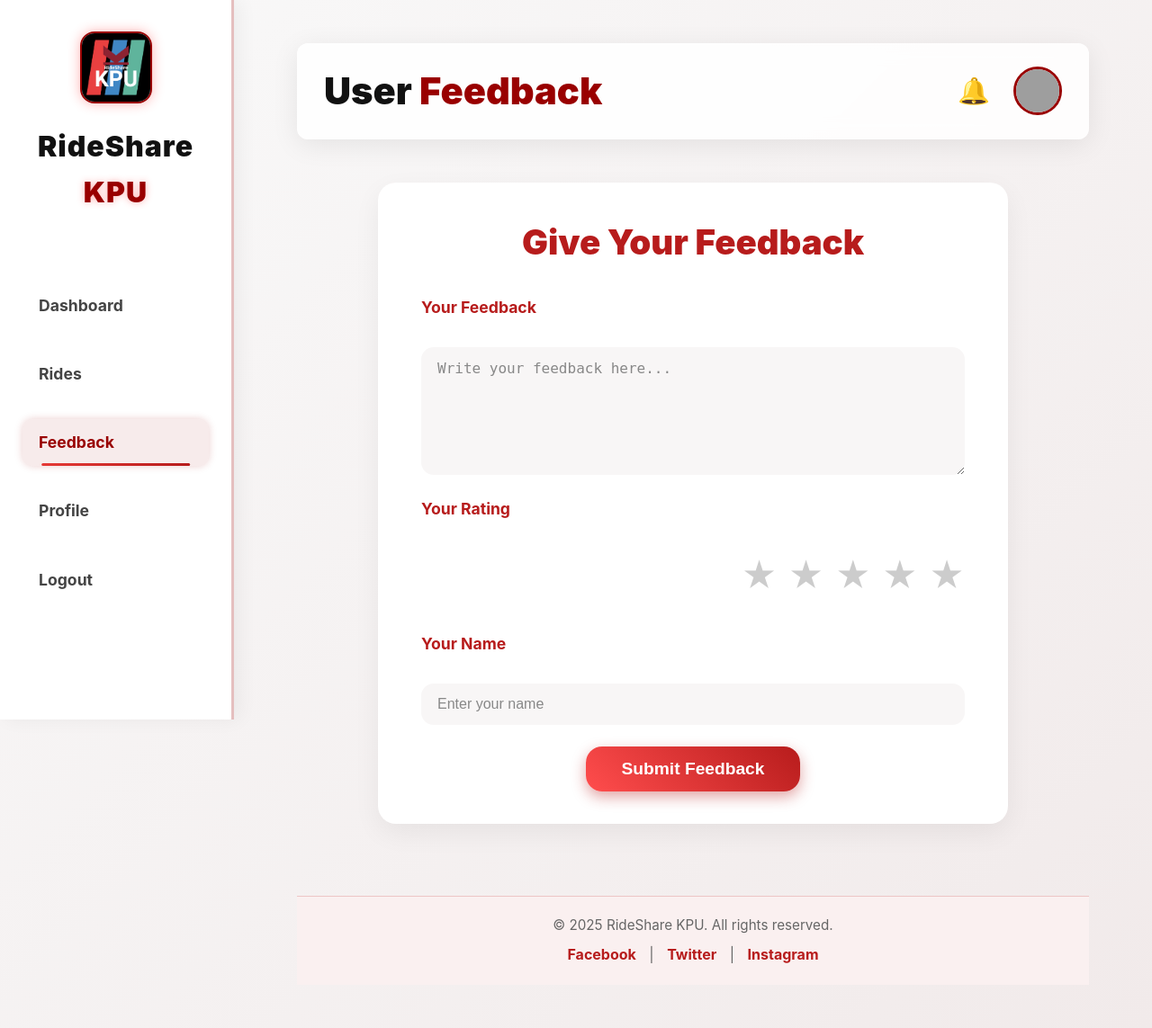
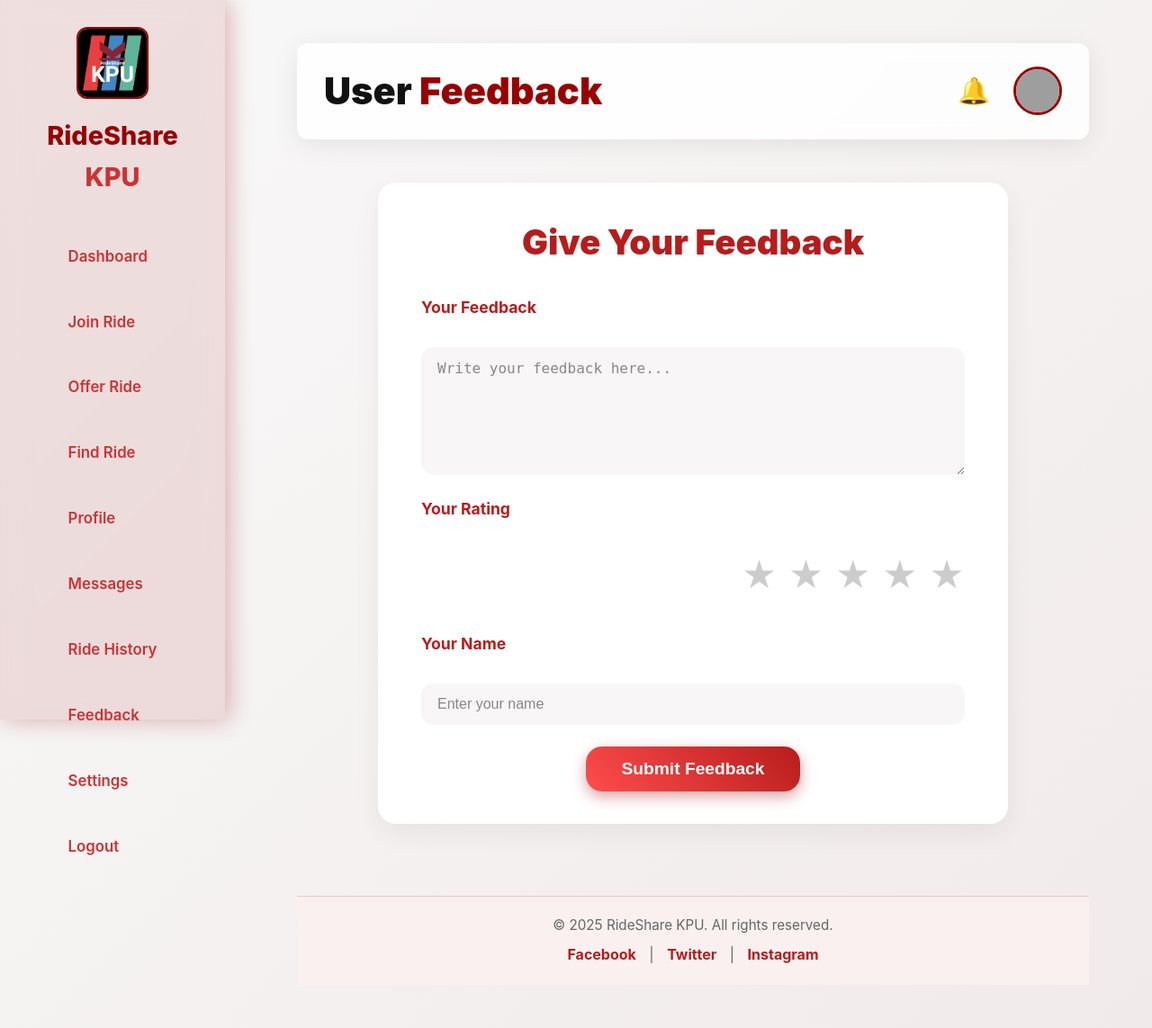
Before and after one commit to Xevoker/RideShareKPU, a PHP site: page /Main/feedback.html in a window 1280 px wide. Shown: the whole page at 90% size. Run offline with PHP 8.4, Linux system fonts and the light colour scheme; grey boxes are pictures that could not be loaded.

Commit message:
new changes

```diff
--- a/Access/login.php
+++ b/Access/login.php
@@ -77,7 +77,7 @@ if ($_SERVER["REQUEST_METHOD"] === "POST"){
       </p>
 
       <p class="signup-text">
-        Don’t have an account? <a href="signup.html">Sign Up</a>
+        Don’t have an account? <a href="signup.php">Sign Up</a>
       </p>
     </div>
   </div>
--- a/CSS/feedback.css
+++ b/CSS/feedback.css
@@ -29,87 +29,70 @@ body {
 
 /* SIDEBAR */
 .sidebar {
-  width: 260px;
-  background: #fff;
-  padding: 35px 25px;
-  box-shadow: 6px 0 20px rgba(0,0,0,0.05);
+  width: 250px;
+  background: rgba(153, 0, 0, 0.1);
+  backdrop-filter: blur(15px);
+  padding: 30px 20px;
+  box-shadow: 4px 0 25px rgba(153, 0, 0, 0.3);
+  position: fixed;
+  top: 0;
+  bottom: 0;
   display: flex;
   flex-direction: column;
-  min-height: 100vh;
-  position: fixed;
-  left: 0;
-  top: 0;
-  border-right: 3px solid rgba(153,0,0,0.25);
-  z-index: 100;
+  align-items: center;
+  z-index: 1000;
 }
 
 .logo-container {
   text-align: center;
-  margin-bottom: 50px;
+  margin-bottom: 40px;
 }
+
 .logo-img {
   width: 80px;
-  border-radius: 16px;
-  margin-bottom: 14px;
+  border-radius: 12px;
+  margin-bottom: 10px;
   border: 2px solid #990000;
-  box-shadow: 0 0 14px #ffb3b3;
-  transition: transform 0.4s ease, box-shadow 0.4s ease;
-  cursor: pointer;
 }
-.logo-img:hover {
-  transform: scale(1.08);
-  box-shadow: 0 0 20px #e53935;
+
+.sidebar h2 {
+  font-size: 1.8rem;
+  font-weight: 800;
+  color: #990000;
+  user-select: none;
 }
-.sidebar h2 {
-  font-size: 2rem;
-  font-weight: 900;
-  color: #111;
-  letter-spacing: 0.03em;
-}
+
 .sidebar h2 span {
-  color: #990000;
-  text-shadow: 0 0 8px #ffb3b3;
+  color: #cc3333;
 }
 
 .sidebar nav ul {
   list-style: none;
-  margin-top: 25px;
+  width: 100%;
 }
+
 .sidebar nav li {
-  margin-bottom: 24px;
+  margin-bottom: 22px;
 }
+
 .sidebar nav a {
   display: block;
+  text-decoration: none;
+  color: #cc3333;
+  font-weight: 600;
+  padding: 12px 16px;
+  border-radius: 10px;
+  font-size: 1.05rem;
+  transition: all 0.3s ease;
+  user-select: none;
+}
+
+.sidebar nav a.active,
+.sidebar nav a:hover {
+  background: linear-gradient(45deg, #cc3333, #b71c1c);
+  color: #fff;
   font-weight: 700;
-  font-size: 1.1rem;
-  color: #444;
-  text-decoration: none;
-  padding: 12px 18px;
-  border-radius: 12px;
-  position: relative;
-  transition: all 0.35s ease;
-}
-.sidebar nav a::after {
-  content: "";
-  position: absolute;
-  bottom: 0;
-  left: 50%;
-  width: 0%;
-  height: 3px;
-  background: linear-gradient(90deg, #e53935, #b71c1c);
-  transform: translateX(-50%);
-  transition: 0.3s ease;
-  border-radius: 3px;
-}
-.sidebar nav a:hover::after,
-.sidebar nav a.active::after {
-  width: 80%;
-}
-.sidebar nav a:hover,
-.sidebar nav a.active {
-  color: #990000;
-  background: rgba(153,0,0,0.08);
-  box-shadow: 0 0 10px rgba(153,0,0,0.2);
+  box-shadow: 0 4px 10px rgba(204, 51, 51, 0.7);
 }
 
 /* MAIN CONTENT */
--- a/Main/feedback.html
+++ b/Main/feedback.html
@@ -14,11 +14,16 @@
     </div>
     <nav>
       <ul>
-        <li><a href="dashboard.html" aria-label="Dashboard">Dashboard</a></li>
-        <li><a href="ride history.html" aria-label="Rides">Rides</a></li>
-        <li><a href="feedback.html" class="active" aria-label="User Feedback">Feedback</a></li>
-        <li><a href="profile.html" aria-label="Profile">Profile</a></li>
-        <li><a href="logout.html" aria-label="Logout">Logout</a></li>
+        <li><a href="dashboard.php"aria-label="Dashboard">Dashboard</a></li>
+        <li><a href="join.html" aria-label="Join Ride">Join Ride</a></li>
+        <li><a href="offer.php" aria-label="Offer Ride">Offer Ride</a></li>
+        <li><a href="find.html" aria-label="Find Ride">Find Ride</a></li>
+        <li><a href="profile.php" aria-label="Profile">Profile</a></li>
+        <li><a href="messages.html" aria-label="Messages">Messages</a></li>
+        <li><a href="ride history.html" aria-label="Ride History">Ride History</a></li>
+        <li><a href="feedback.html" aria-label="User Feedback">Feedback</a></li>
+        <li><a href="settings.html"aria-label="Settings">Settings</a></li>
+        <li><a href="logout.php" aria-label="Logout">Logout</a></li>
       </ul>
     </nav>
   </aside>
```
Also changed, not shown: CSS/find.css (+25 -24 lines), CSS/messages.css (+34 -40 lines), CSS/offer.css (+30 -39 lines), Main/dashboard.php (+10 -7 lines), Main/details.html (+10 -7 lines), Main/edit.html (+10 -5 lines), Main/find.html (+10 -7 lines), Main/messages.html (+10 -5 lines), Main/offer.php (+10 -7 lines), Main/profile.php (+10 -5 lines), Main/ride history.html (+10 -5 lines), Main/settings.html (+10 -6 lines), Main/update.html (+10 -4 lines).
